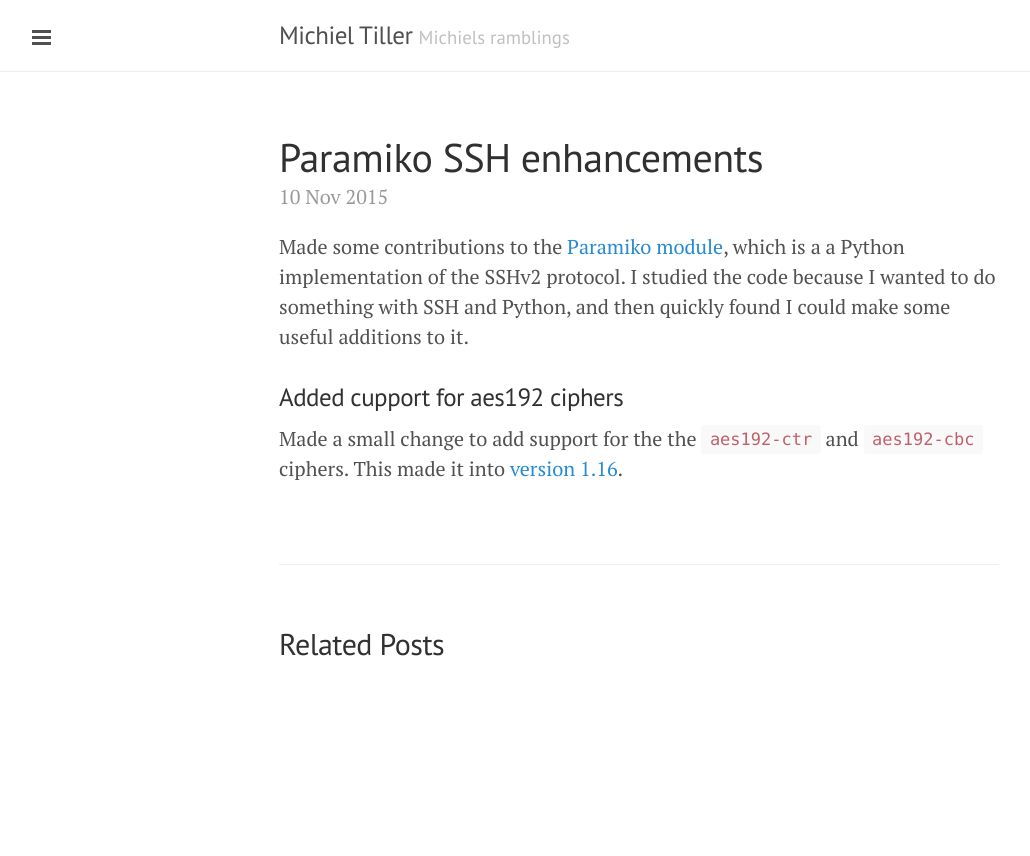
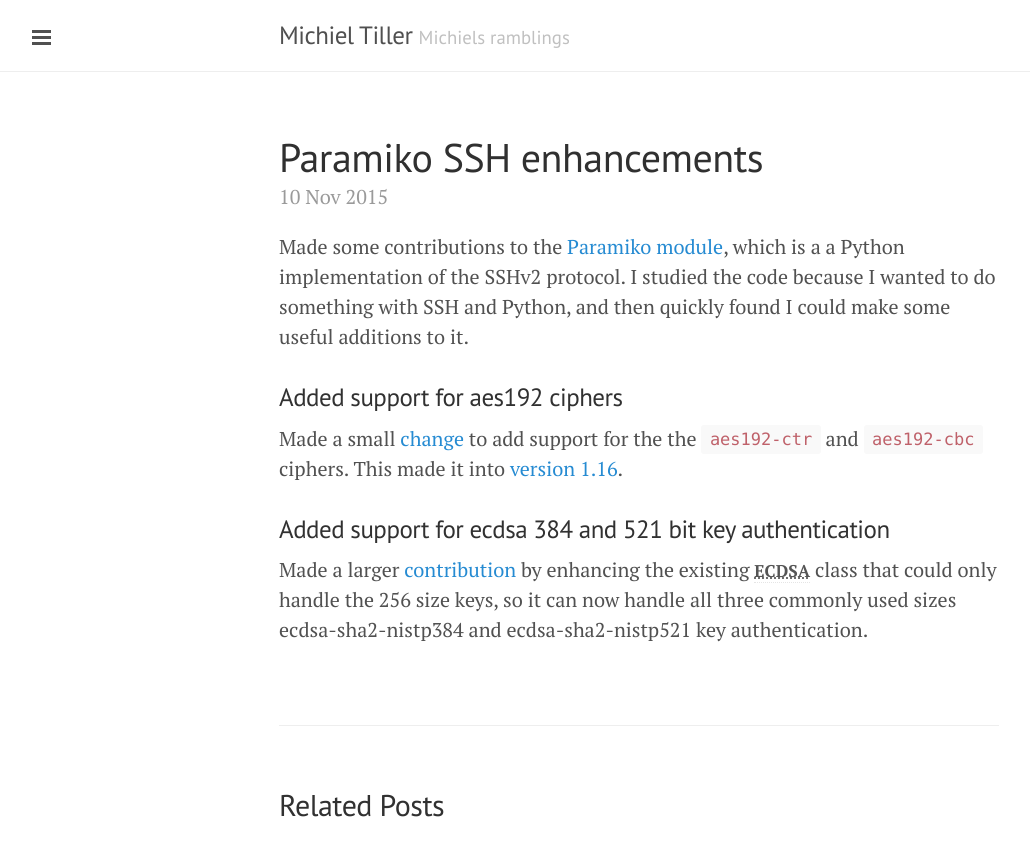
Before and after one commit to mchlt/mchlt.github.io, a Jekyll site: the page built from _posts/2015-11-10-Paramiko-SSH-enhancements.md, in a window 1280 px wide. Shown: the top 856 px of the page, without its empty margins (1-1031 px from the left). Built offline with Jekyll 4.4.1, drawn with Linux system fonts in a browser that asks for light colours; Markdown is read by kramdown in place of the engine named in the settings.

Commit message:
first post

```diff
--- a/_posts/2015-11-10-Paramiko-SSH-enhancements.md
+++ b/_posts/2015-11-10-Paramiko-SSH-enhancements.md
@@ -5,6 +5,10 @@ title: Paramiko SSH enhancements
 
 Made some contributions to the <a href="http://www.paramiko.org/">Paramiko module</a>, which is a a Python implementation of the SSHv2 protocol. I studied the code because I wanted to do something with SSH and Python, and then quickly found I could make some useful additions to it.
 
-### Added cupport for aes192 ciphers
+### Added support for aes192 ciphers
 
-Made a small change to add support for the the `aes192-ctr` and `aes192-cbc` ciphers. This made it into <a href="http://www.paramiko.org/changelog.html">version 1.16</a>.
+Made a small <a href="https://github.com/paramiko/paramiko/pull/604">change</a> to add support for the the `aes192-ctr` and `aes192-cbc` ciphers. This made it into <a href="http://www.paramiko.org/changelog.html">version 1.16</a>.
+
+### Added support for ecdsa 384 and 521 bit key authentication
+
+Made a larger <a href="https://github.com/paramiko/paramiko/pull/611">contribution</a> by enhancing the existing <abbr title="Elliptic Curve Digital Signature Algrithm">ECDSA</abbr> class that could only handle the 256 size keys, so it can now handle all three commonly used sizes ecdsa-sha2-nistp384 and ecdsa-sha2-nistp521 key authentication.
```
